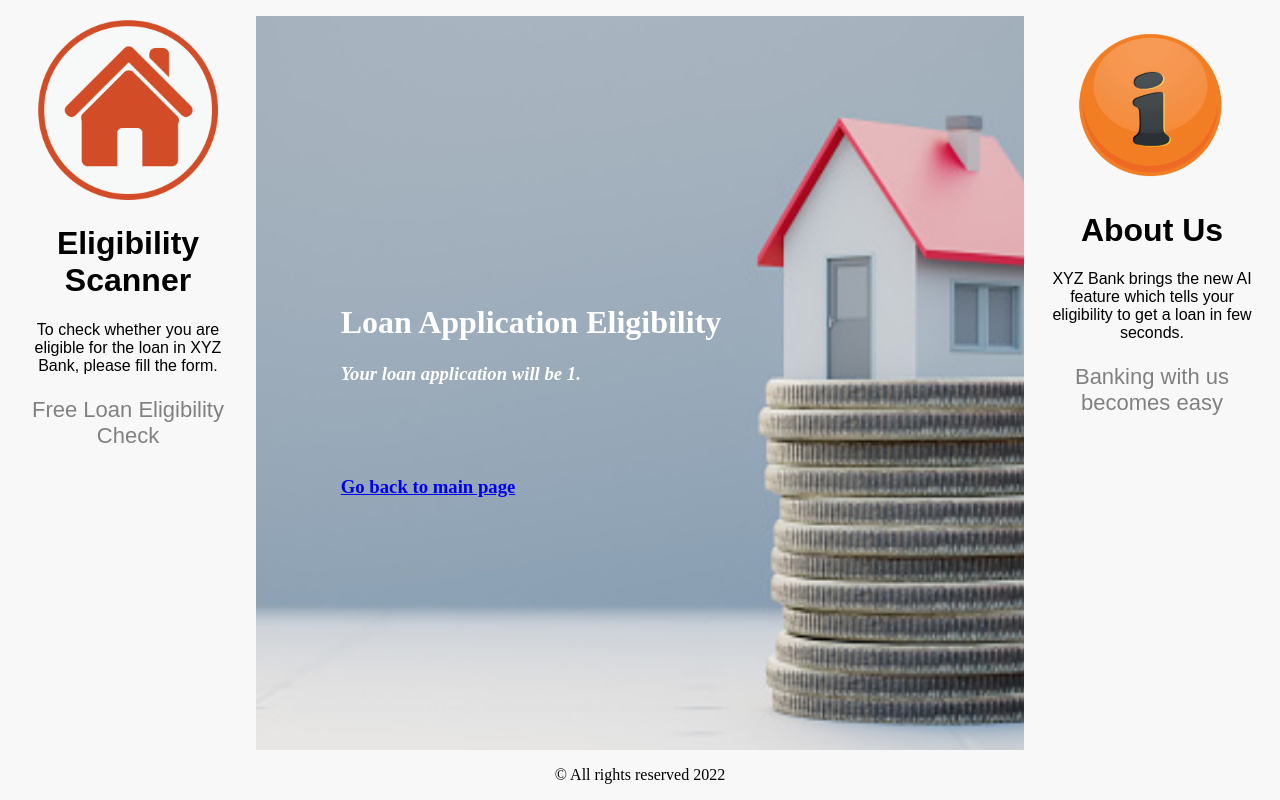
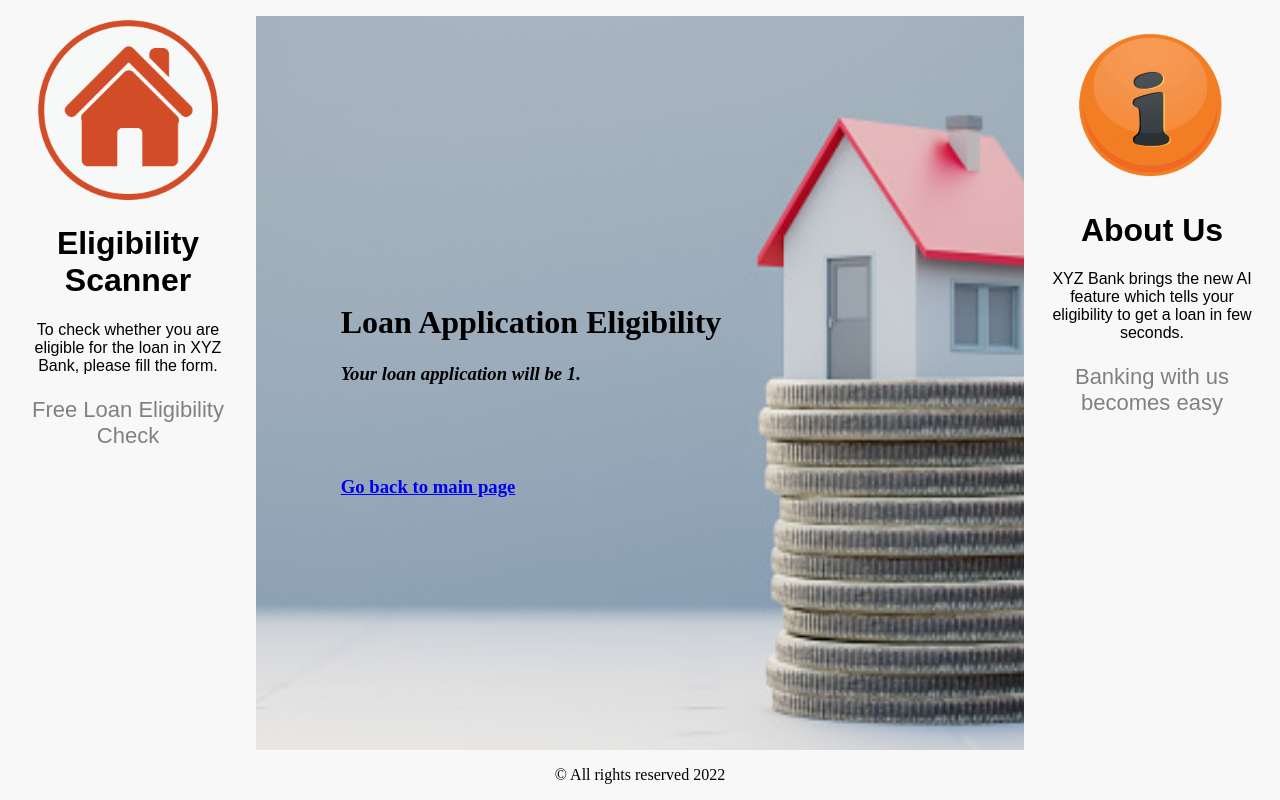
Before and after one commit to chitra-08/Heroku-Demo, a Flask app: page /thankyou/1 in a window 1280 px wide. Run offline with Flask 2, Linux system fonts and the light colour scheme; parts of the project's set-up code (start-up, migrations or seed data) failed here and were passed over.

Commit message:
Update ThankYou.html

```diff
--- a/templates/ThankYou.html
+++ b/templates/ThankYou.html
@@ -18,12 +18,12 @@
   <p></p>
 </div>
 <div class="centered">
-  <h1 style="font-family: Papyrus;color:white" align="center">Loan Application Eligibility</h1>
-  <h3 style="font-family:Sans Serif; color:white"><i>Your loan application will be {{status}}.</i></h3>
+  <h1 style="font-family: Papyrus;color:black" align="center">Loan Application Eligibility</h1>
+  <h3 style="font-family:Sans Serif; color:black"><i>Your loan application will be {{status}}.</i></h3>
 
   <br/><br/><br/>
 
-  <h3 style="font-family:Sans Serif; color:white"> <a href="/">Go back to main page</a></h3>
+  <h3 style="font-family:Sans Serif; color:black"> <a href="/">Go back to main page</a></h3>
 </div>
 <br/>
 <div class="footer">
```
